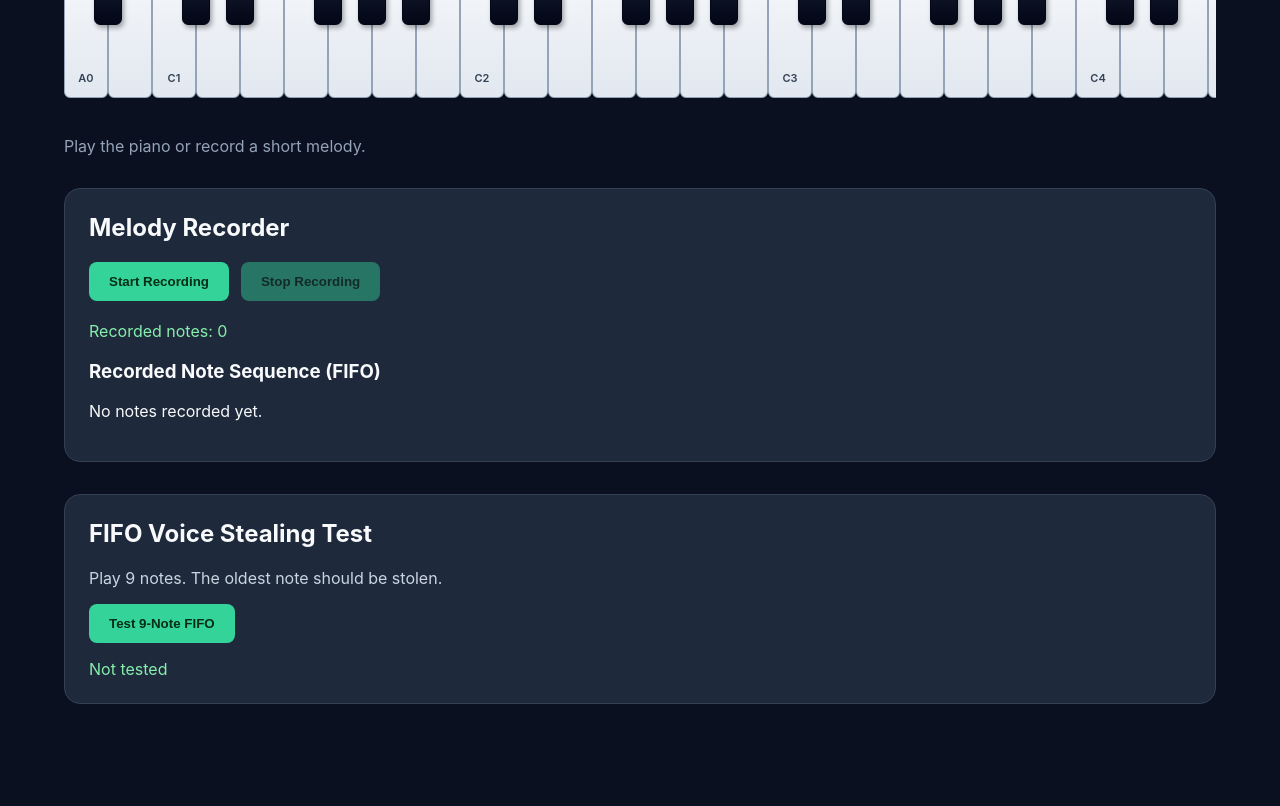
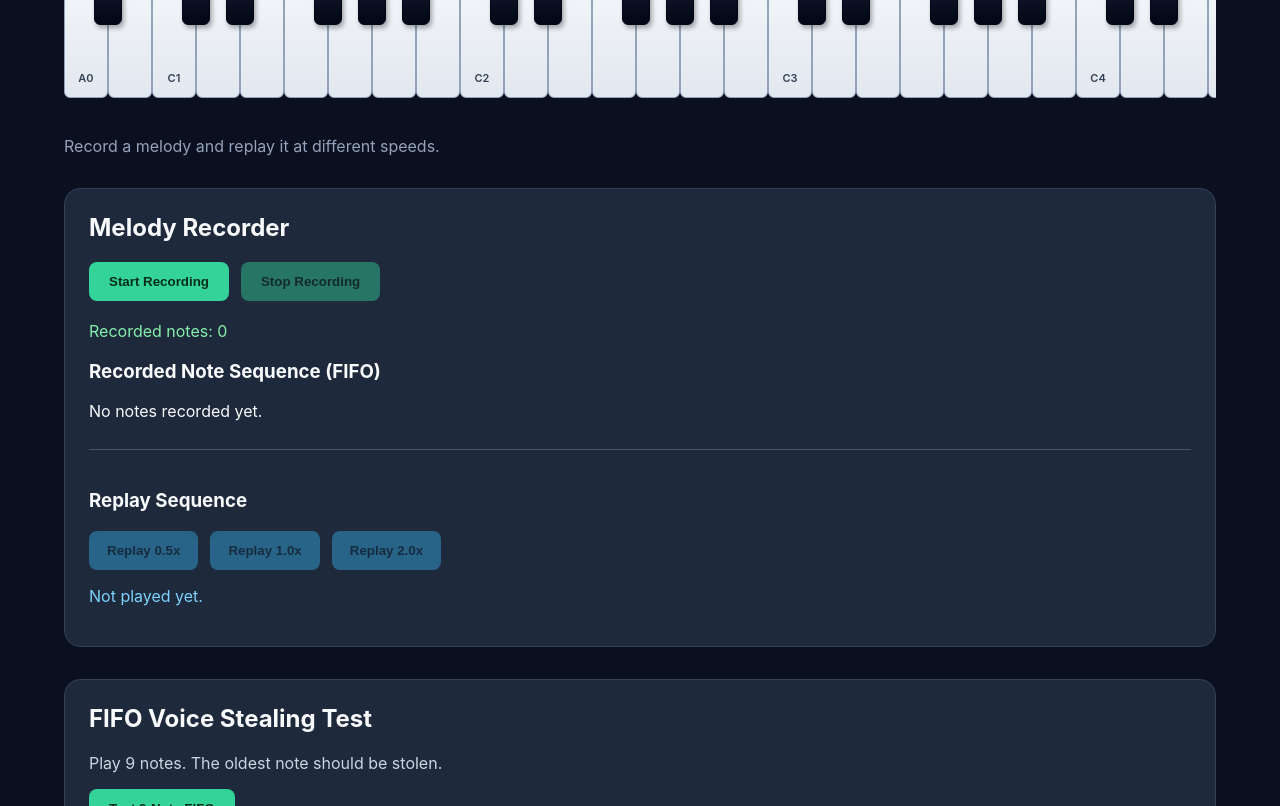
Before and after one commit to tanhung1004/Lab03_HW, a React (Vite) app in the folder Lab03_Skeleton/HW2_Piano/: page / in a window 1280 px wide. Shown: the part 420-1226 px from the top of the page. Before the commit the page ends 1172 px from the top, so only its background shows below. Built offline with nearby package versions, Linux system fonts and the light colour scheme.

Commit message:
feat(hw2): implement variable-speed FIFO melody replay

```diff
--- a/Lab03_Skeleton/HW2_Piano/src/App.tsx
+++ b/Lab03_Skeleton/HW2_Piano/src/App.tsx
@@ -5,20 +5,31 @@ import { pianoKeys, midiToFrequency } from "./data/pianoKeys";
 import { PolyphonicSynth } from "./audio/PolyphonicSynth";
 import type { RecordedNote } from "./types/piano";
 
+type ReplaySpeed = 0.5 | 1 | 2;
+
+// Wait asynchronously between recorded notes.
+const delay = (ms: number): Promise<void> =>
+  new Promise((resolve) => {
+    window.setTimeout(resolve, Math.max(0, ms));
+  });
+
 export default function App() {
   const synthRef = useRef<PolyphonicSynth | null>(null);
 
-  // FIFO test result from HW2-06.
   const [testResult, setTestResult] = useState("Not tested");
-
-  // HW2-09: Recording state.
   const [isRecording, setIsRecording] = useState(false);
   const [recordedNotes, setRecordedNotes] = useState<RecordedNote[]>([]);
 
-  // Refs keep callbacks stable for React.memo.
+  // HW2-10: Replay state.
+  const [isPlaying, setIsPlaying] = useState(false);
+  const [replayStatus, setReplayStatus] = useState("Not played yet.");
+
   const recordingRef = useRef(false);
+  const recordingQueue = useRef<RecordedNote[]>([]);
   const previousNoteTime = useRef<number | null>(null);
-  const recordingQueue = useRef<RecordedNote[]>([]);
+
+  const playingRef = useRef(false);
+  const replaySession = useRef(0);
 
   const totalKeys = pianoKeys.length;
   const blackKeys = pianoKeys.filter((key) => key.isBlack).length;
@@ -28,29 +39,32 @@ export default function App() {
     if (!synthRef.current) {
       synthRef.current = new PolyphonicSynth();
     }
-
     return synthRef.current;
   }, []);
 
-  // Start a new recording.
+  // HW2-09: Recording.
   const startRecording = () => {
+    if (playingRef.current) return;
+
     recordingQueue.current = [];
     previousNoteTime.current = null;
+    recordingRef.current = true;
 
     setRecordedNotes([]);
-    recordingRef.current = true;
     setIsRecording(true);
+    setReplayStatus("Not played yet.");
   };
 
-  // Stop recording and keep the captured notes.
   const stopRecording = () => {
     recordingRef.current = false;
     setIsRecording(false);
   };
 
-  // Play the piano and optionally record the note.
   const handlePlayNote = useCallback(
     (midi: number, frequencyHz: number) => {
+      // Avoid mixing manual notes with sequence replay.
+      if (playingRef.current) return;
+
       getSynth().playNote(frequencyHz);
 
       if (!recordingRef.current) return;
@@ -58,18 +72,14 @@ export default function App() {
       const now = performance.now();
       const previous = previousNoteTime.current;
 
-      // Time since the previous note started.
-      const deltaMs =
-        previous === null ? 0 : Math.round(now - previous);
-
       const note: RecordedNote = {
         midi,
         freqHz: frequencyHz,
         durationMs: 1500,
-        deltaMs,
+        deltaMs:
+          previous === null ? 0 : Math.round(now - previous),
       };
 
-      // FIFO: append notes in chronological order.
       recordingQueue.current.push(note);
       previousNoteTime.current = now;
 
@@ -78,10 +88,74 @@ export default function App() {
     [getSynth]
   );
 
-  // Existing HW2-06 FIFO voice stealing test.
+  // HW2-10: Asynchronous FIFO sequence replay.
+  const replaySequence = useCallback(
+    async (speed: ReplaySpeed) => {
+      if (
+        playingRef.current ||
+        recordingRef.current ||
+        recordingQueue.current.length === 0
+      ) {
+        return;
+      }
+
+      // Snapshot the FIFO queue before replay.
+      const sequence = [...recordingQueue.current];
+
+      playingRef.current = true;
+      setIsPlaying(true);
+      setReplayStatus(`Playing at ${speed}x speed...`);
+
+      const session = ++replaySession.current;
+      const synth = getSynth();
+
+      // Clear any notes left from manual playback.
+      synth.stopAll();
+
+      try {
+        for (const note of sequence) {
+          // Apply playback speed to recorded timing.
+          await delay(note.deltaMs / speed);
+
+          // Do not continue after component cleanup.
+          if (session !== replaySession.current) return;
+
+          synth.playNote(
+            note.freqHz,
+            note.durationMs / speed
+          );
+        }
+
+        // Let the last scheduled note finish.
+        const lastDuration =
+          sequence[sequence.length - 1].durationMs / speed;
+
+        await delay(lastDuration);
+
+        if (session === replaySession.current) {
+          setReplayStatus(`Replay completed at ${speed}x.`);
+        }
+      } catch (error) {
+        console.error("Replay failed:", error);
+
+        if (session === replaySession.current) {
+          setReplayStatus("Replay failed.");
+        }
+      } finally {
+        if (session === replaySession.current) {
+          playingRef.current = false;
+          setIsPlaying(false);
+        }
+      }
+    },
+    [getSynth]
+  );
+
+  // Existing FIFO voice stealing test.
   const handleFifoTest = useCallback(() => {
+    if (playingRef.current) return;
+
     const synth = getSynth();
-
     synth.stopAll();
 
     const midiNotes = [60, 62, 64, 65, 67, 69, 71, 72, 74];
@@ -97,8 +171,8 @@ export default function App() {
     const passed =
       active.length === 8 &&
       active.every(
-        (frequency, index) =>
-          Math.abs(frequency - expected[index]) < 0.001
+        (freq, index) =>
+          Math.abs(freq - expected[index]) < 0.001
       );
 
     setTestResult(
@@ -110,6 +184,11 @@ export default function App() {
 
   useEffect(() => {
     return () => {
+      // Prevent pending replay from playing more notes.
+      replaySession.current++;
+      playingRef.current = false;
+      recordingRef.current = false;
+
       synthRef.current?.dispose();
       synthRef.current = null;
     };
@@ -121,7 +200,6 @@ export default function App() {
         <p className="piano-eyebrow">
           LAB 03 / HOMEWORK 02
         </p>
-
         <h1>Polyphonic Piano Studio</h1>
         <p>88-Key Digital Piano — A0 to C8</p>
       </header>
@@ -139,10 +217,9 @@ export default function App() {
       </section>
 
       <p className="piano-note">
-        Play the piano or record a short melody.
+        Record a melody and replay it at different speeds.
       </p>
 
-      {/* HW2-09: Note Recording */}
       <section className="recording-panel">
         <h2>Melody Recorder</h2>
 
@@ -150,7 +227,7 @@ export default function App() {
           <button
             type="button"
             onClick={startRecording}
-            disabled={isRecording}
+            disabled={isRecording || isPlaying}
           >
             Start Recording
           </button>
@@ -186,17 +263,43 @@ export default function App() {
             ))}
           </ol>
         )}
+
+        {/* HW2-10: Variable speed replay */}
+        <div className="replay-panel">
+          <h3>Replay Sequence</h3>
+
+          <div className="replay-controls">
+            {([0.5, 1, 2] as ReplaySpeed[]).map((speed) => (
+              <button
+                type="button"
+                key={speed}
+                disabled={
+                  isRecording ||
+                  isPlaying ||
+                  recordedNotes.length === 0
+                }
+                onClick={() => void replaySequence(speed)}
+              >
+                Replay {speed.toFixed(1)}x
+              </button>
+            ))}
+          </div>
+
+          <output role="status" aria-live="polite">
+            {replayStatus}
+          </output>
+        </div>
       </section>
 
-      {/* Keep the original FIFO test */}
       <section className="fifo-test">
         <h2>FIFO Voice Stealing Test</h2>
+        <p>Play 9 notes. The oldest note should be stolen.</p>
 
-        <p>
-          Play 9 notes. The oldest note should be stolen.
-        </p>
-
-        <button type="button" onClick={handleFifoTest}>
+        <button
+          type="button"
+          onClick={handleFifoTest}
+          disabled={isPlaying}
+        >
           Test 9-Note FIFO
         </button>
 
--- a/Lab03_Skeleton/HW2_Piano/src/style.css
+++ b/Lab03_Skeleton/HW2_Piano/src/style.css
@@ -289,3 +289,45 @@ body {
   color: #cbd5e1;
   overflow-wrap: anywhere;
 }
+
+
+/* HW2-10: Variable-speed replay */
+
+.replay-panel {
+  margin-top: 28px;
+  padding-top: 20px;
+  border-top: 1px solid #475569;
+}
+
+.replay-controls {
+  display: flex;
+  flex-wrap: wrap;
+  gap: 12px;
+  margin: 16px 0;
+}
+
+.replay-controls button {
+  padding: 12px 18px;
+  border: none;
+  border-radius: 8px;
+  background: #38bdf8;
+  color: #082f49;
+  font-weight: 700;
+  cursor: pointer;
+}
+
+.replay-controls button:disabled {
+  opacity: 0.4;
+  cursor: not-allowed;
+}
+
+.replay-controls button:focus-visible {
+  outline: 3px solid #ffffff;
+  outline-offset: 3px;
+}
+
+.replay-panel output {
+  display: block;
+  color: #7dd3fc;
+  margin-top: 16px;
+}
```
Also changed, not shown: Lab03_Skeleton/HW2_Piano/src/audio/PolyphonicSynth.ts (+65 -21 lines), 1 other file (tests, documents, lock files or other folders).
